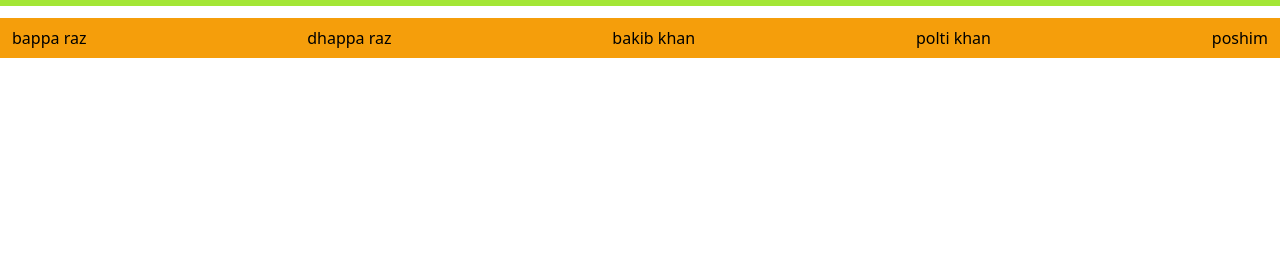
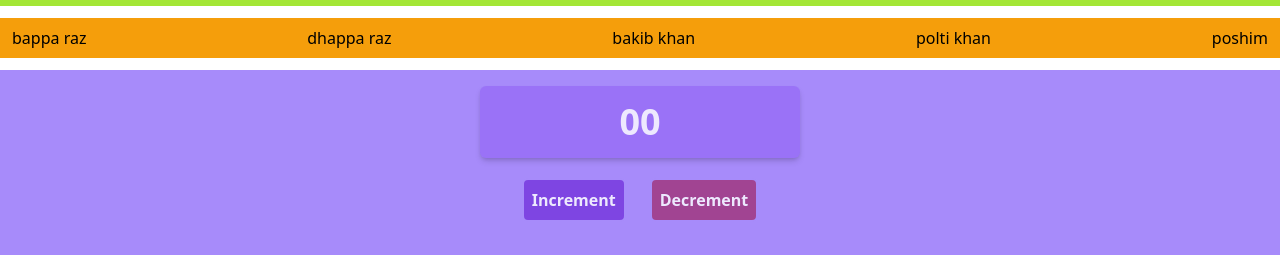
Before and after one commit to rakib-hasan-78/react-test, a React (Vite) app: page / in a window 1280 px wide. Shown: the part 2196-2451 px from the top of the page. Before the commit the page ends 2266 px from the top, so only its background shows below. Built offline with nearby package versions, Linux system fonts and the light colour scheme; no server answers.

Commit message:
counter completed....

```diff
--- /dev/null
+++ b/src/assets/componant/Counter.jsx
@@ -0,0 +1,22 @@
+import React, { useState } from 'react';
+
+const Counter = () => {
+    const [count, setCount] = useState(0)
+    return (
+        <div className='w-full flex items-center justify-center bg-violet-400 py-4 flex-col'>
+            <p className='w-1/4 bg-violet-600/30 py-4 rounded-md shadow-black/15 shadow-md text-center font-extrabold text-violet-100 text-4xl'>{count<10 ? `0${count}` : count}</p>
+            <div className='flex space-x-6 my-5'>
+            <button
+  className="border-2 capitalize p-2 rounded-md font-bold bg-violet-700/70 text-violet-100 border-violet-400"
+  type="button"
+  onClick={()=>count<10 && (setCount(count=>count+1))}
+>
+  Increment
+</button>
+                <button className=' border-2 capitalize p-2 rounded-md font-bold bg-pink-800/60 text-violet-100 border-violet-400' type="button" onClick={()=> count>0 && (setCount(count=>count-1)) } >decrement</button>
+            </div>
+        </div>
+    );
+};
+
+export default Counter;
--- a/src/assets/pages/Home.jsx
+++ b/src/assets/pages/Home.jsx
@@ -11,6 +11,7 @@ import Menu from '../componant/Menu';
 import {BtnClick} from '../handler/btnClick'
 import Cdr from '../componant/Cdr';
 import Actors from '../componant/Actors';
+import Counter from '../componant/Counter';
 const Home = () => {
 
       const item = {
@@ -32,6 +33,7 @@ const Home = () => {
             <UE />
             <Cdr />
             <Actors />
+            <Counter />
         </div>
     );
 };
```
